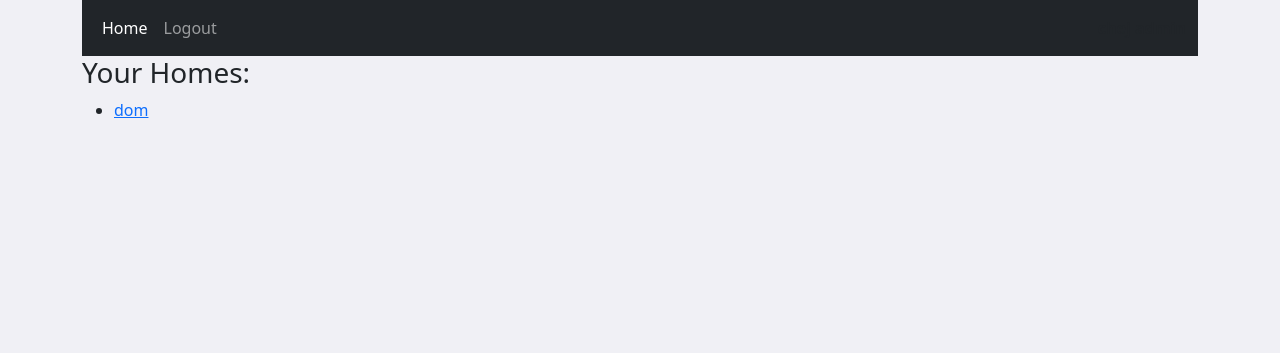
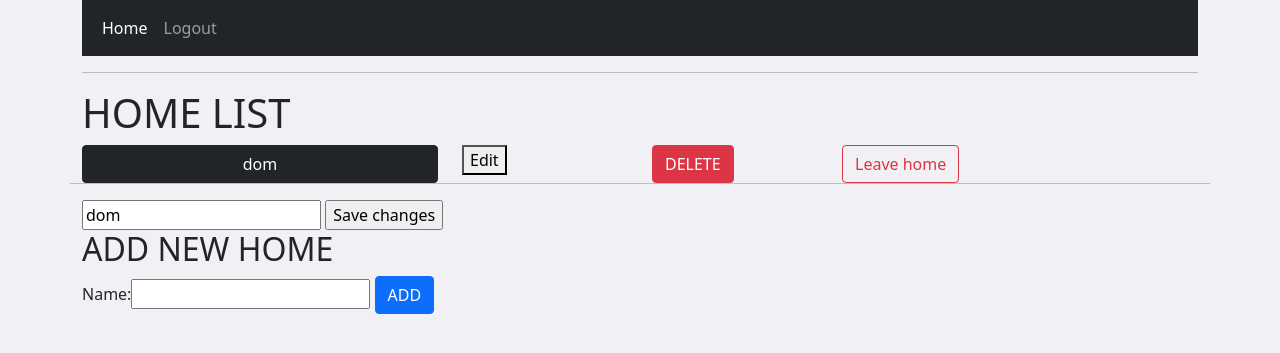
Before and after one commit to rzubr/warehouseproject, a Django app: page / in a window 1280 px wide. Shown: the top 353 px of the page. Run offline with Django 3.2, Linux system fonts and the light colour scheme; a user stored in the database is signed in; data comes from the database, SQL or seed files in the repository; both versions use the stored data as it was after the commit; some libraries are stand-ins or nearby versions.

Commit message:
CRUD for home model done

```diff
--- a/homemanager/templates/warehouse/home.html
+++ b/homemanager/templates/warehouse/home.html
@@ -1,15 +1,61 @@
+
 {% extends 'base/base.html' %}
+{% load static %}
 {% block content %}
+    <hr>
 
-    <div>
-        <h3>Your Homes:</h3>
-        <ul>
+    <h1>HOME LIST</h1>
+
+    <div class="row">
+
             {% for home in object_list %}
-        <li>
-           <a href={% url 'warehouse:home_detail' home.pk %}> {{ home.name }} </a>
-        </li>
-    </ul>
-            {% endfor %}
+        <div class="col-sm-4">
+           <a class="btn btn-dark col-sm-12" href={% url 'warehouse:home_detail' home.pk %}> {{ home.name }} </a>
+        </div>
+        <div class="col-sm-2">
+            <button id={{home.pk}} name="edit-home-button">Edit</button>
+        </div>
+        <div class="col-sm-2">
+            <a class='btn btn-danger' href="{% url 'warehouse:delete_home' home.pk %} ">DELETE</a>
+        </div>
+        <div class="col-sm-2">
+            <a href="{% url 'warehouse:leave_home' pk=home.pk userpk=request.user.pk %}" class="btn btn-outline-danger">Leave home</a>
+        </div><hr>
+
+        <div id="edit-home-form-{{home.pk}}" class="row">
+            <form method="POST" action="{% url 'warehouse:update_home' home.pk %}">
+                {% csrf_token %}
+                <input type="text" name="name" maxlength="64" value="{{home.name}}" required_id="id_name">
+                <input type="submit" value="Save changes">
+            </form>
+        </div>
+        {% endfor %}
+    </div>
+    <div class="row">
+
+    {% if messages %}
+        {% for message in messages %}
+        <div class="alert alert-{{ message.tags }} alert-dismissible fade show" role="alert">
+          {{ message }}
+          <button type="button" class="close" data-dismiss="alert" aria-label="Close">
+            <span aria-hidden="true">&times;</span>
+          </button>
+        </div>
+        {% endfor %}
+    {% endif %}
+
+        <h2>ADD NEW HOME</h2>
+        <form method="POST" action="{% url 'warehouse:create_home' %}">
+            {% csrf_token %}
+            <div class='col-sm-4'>
+                {{home_form}}
+                <input class="btn btn-primary" type="submit" value="ADD">
+            </div>
+         </form>
+
     </div>
 
+<script src="{% static 'js/jquery-3.6.0.min.js' %}"></script>
+<script src="{% static 'js/home.js' %}"></script>
+
 {% endblock %}
--- a/homemanager/warehouse/models.py
+++ b/homemanager/warehouse/models.py
@@ -6,7 +6,7 @@ from django.urls import reverse
 
 
 class Home(models.Model):
-    name = models.CharField(max_length=64, blank=False, null=False, unique=True)
+    name = models.CharField(max_length=64, blank=True, null=True, unique=False)
     client = models.ManyToManyField(Client)
 
     def __str__(self):
--- a/homemanager/warehouse/urls.py
+++ b/homemanager/warehouse/urls.py
@@ -1,6 +1,7 @@
 from django.urls import path
 from .views import (HomeView, HomeDetailsView, DeleteProductView,
-    DeleteCategoryView, UpdateProductView, UpdateCategoryView)
+    DeleteCategoryView, UpdateProductView, UpdateCategoryView, CreateHomeView,
+    UpdateHomeView, DeleteHomeView, remove_from_home)
 
 
 app_name = 'warehouse'
@@ -8,6 +9,10 @@ app_name = 'warehouse'
 urlpatterns = [
     path('', HomeView.as_view(), name='home'),
     path('home/<int:pk>/', HomeDetailsView.as_view(), name='home_detail'),
+    path('create_home', CreateHomeView.as_view(), name='create_home'),
+    path('update_home/<int:pk>/', UpdateHomeView.as_view(), name='update_home'),
+    path('delete_home/<int:pk>/', DeleteHomeView.as_view(), name="delete_home"),
+    path('leave_home/<int:pk>/<int:userpk>/', remove_from_home, name="leave_home"),
     path('delete_category/<int:pk>/', DeleteCategoryView.as_view(), name='delete_category'),
     path('delete_product/<int:pk>/', DeleteProductView.as_view(), name='delete_product'),
     path('update_product/<int:pk>/', UpdateProductView.as_view(), name='update_product'),
--- a/homemanager/warehouse/views.py
+++ b/homemanager/warehouse/views.py
@@ -1,5 +1,5 @@
 
-from django.views.generic import ListView, TemplateView, DeleteView, View
+from django.views.generic import ListView, TemplateView, DeleteView, View, CreateView
 from django.views.generic.detail import DetailView
 from django.contrib import messages
 from django.contrib.auth.models import User
@@ -8,9 +8,9 @@ from django.shortcuts import render, redirect, get_object_or_404
 from django.urls import reverse_lazy
 from django.http import HttpResponseRedirect
 from django.contrib.auth.decorators import login_required
-from .forms import ProductForm, CategoryForm
+from .forms import ProductForm, CategoryForm, HomeForm
 from .models import Home, Product, Category
-from .utils import ProductOwnerMixin, CategoryOwnerMixin
+from .utils import OwnershipMixin
 
 # Create your views here.
 
@@ -19,6 +19,48 @@ class HomeView(LoginRequiredMixin, ListView):
 
     def get_queryset(self):
         return Home.objects.filter(client=self.request.user.client)
+
+    def get_context_data(self, **kwargs):
+        context = super(HomeView, self).get_context_data(**kwargs)
+        home_form = HomeForm()
+        context['home_form'] = home_form
+        return context
+
+
+class CreateHomeView(LoginRequiredMixin, View):
+
+    def post(self, request, *args, **kwargs):
+        form = HomeForm(data = request.POST)
+        if form.is_valid():
+            obj = form.save(commit=True)
+            obj.client.add(self.request.user.client.pk)
+            obj.save()
+            messages.info(self.request, "Home added")
+            return redirect("warehouse:home")
+
+
+class UpdateHomeView(OwnershipMixin, LoginRequiredMixin, View):
+    def post(self, request, *args, **kwargs):
+        home_instance = Home.objects.get(pk=kwargs['pk'])
+        form = HomeForm(data = request.POST, instance=home_instance)
+        if form.is_valid():
+            form.save()
+            return redirect('warehouse:home')
+
+
+def remove_from_home(request, pk, userpk):
+    home = Home.objects.get(pk=pk)
+    client = User.objects.get(pk=userpk).client
+    home.client.remove(client)
+    messages.info(request, "You have left home")
+    return redirect('warehouse:home')
+
+
+class DeleteHomeView(OwnershipMixin, LoginRequiredMixin, DeleteView):
+    model = Home
+    template_name = "warehouse/confirm_home_delete.html"
+    success_url = reverse_lazy('warehouse:home')
+
 
 
 class HomeDetailsView(LoginRequiredMixin, TemplateView):
@@ -47,17 +89,18 @@ class HomeDetailsView(LoginRequiredMixin, TemplateView):
 
         if 'product_add' in request.POST:
             home_instance = Home.objects.get(pk=kwargs['pk'])
-            product_form = ProductForm(data=request.POST)
+            product_form = ProductForm(home_instance=home_instance, data=request.POST)
             if product_form.is_valid():
                 product_form.save()
             else:
                 messages.error(self.request, 'cos nie tak')
+                print(product_form.errors)
 
         messages.info(self.request, 'messages working')
         return redirect('warehouse:home_detail', self.request.user.pk)
 
 
-class UpdateProductView(ProductOwnerMixin, LoginRequiredMixin, View):
+class UpdateProductView(OwnershipMixin, LoginRequiredMixin, View):
 
     def post(self, request, *args, **kwargs):
         product = Product.objects.get(pk=kwargs.get('pk'))
@@ -71,7 +114,7 @@ class UpdateProductView(ProductOwnerMixin, LoginRequiredMixin, View):
         return HttpResponseRedirect(product.category.home.get_absolute_url())
 
 
-class UpdateCategoryView(CategoryOwnerMixin, LoginRequiredMixin, View):
+class UpdateCategoryView(OwnershipMixin, LoginRequiredMixin, View):
 
     def post(self, request, *args, **kwargs):
         category = Category.objects.get(pk=kwargs.get('pk'))
@@ -85,7 +128,7 @@ class UpdateCategoryView(CategoryOwnerMixin, LoginRequiredMixin, View):
         return HttpResponseRedirect(category.home.get_absolute_url())
 
 
-class DeleteProductView(ProductOwnerMixin, LoginRequiredMixin, DeleteView):
+class DeleteProductView(OwnershipMixin, LoginRequiredMixin, DeleteView):
     model = Product
 
     def get(self, request, *args, **kwargs):
@@ -97,7 +140,7 @@ class DeleteProductView(ProductOwnerMixin, LoginRequiredMixin, DeleteView):
         return home.get_absolute_url()
 
 
-class DeleteCategoryView(CategoryOwnerMixin, LoginRequiredMixin, DeleteView):
+class DeleteCategoryView(OwnershipMixin, LoginRequiredMixin, DeleteView):
     model = Category
     template_name = "warehouse/confirm_category_delete.html"
 
```
Also changed, not shown: homemanager/templates/warehouse/confirm_home_delete.html (added, +13 -0 lines), homemanager/warehouse/utils.py (+13 -17 lines), homemanager/db.sqlite3, homemanager/static/js/home.js (added), homemanager/warehouse/forms.py (line endings or trailing spaces), homemanager/warehouse/migrations/0007_auto_20210321_1649.py (added), homemanager/warehouse/tests/__init__.py (added), homemanager/warehouse/tests/test_urls.py (added).
